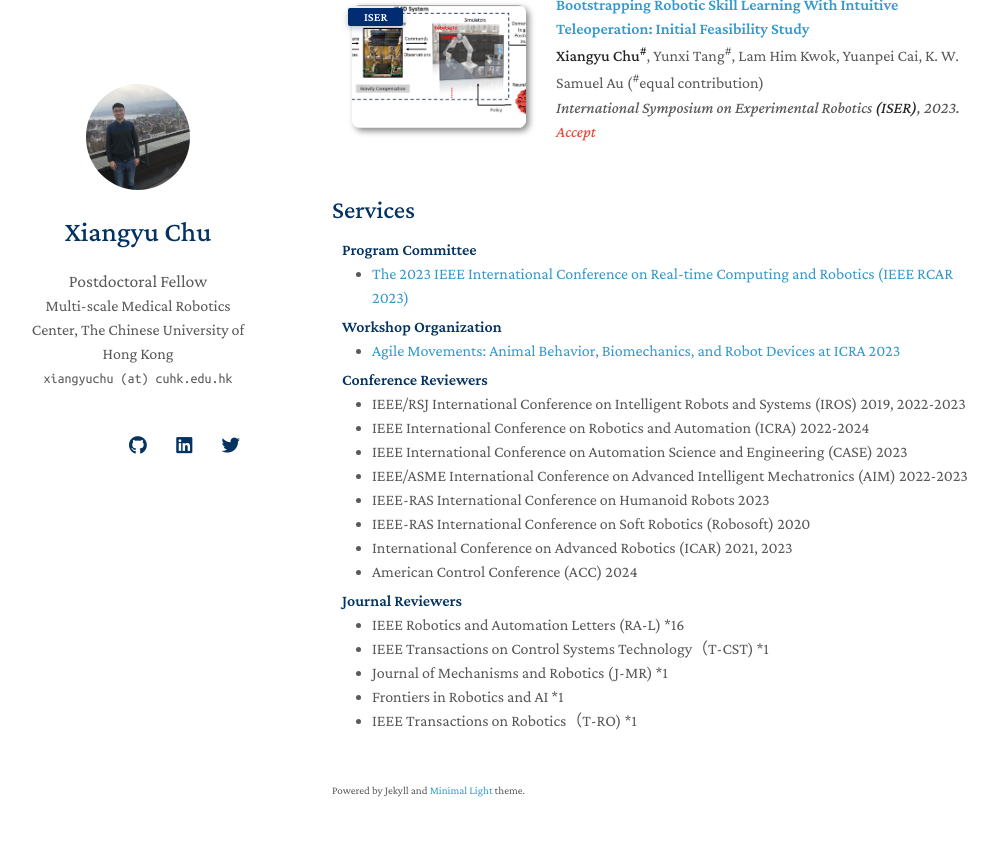
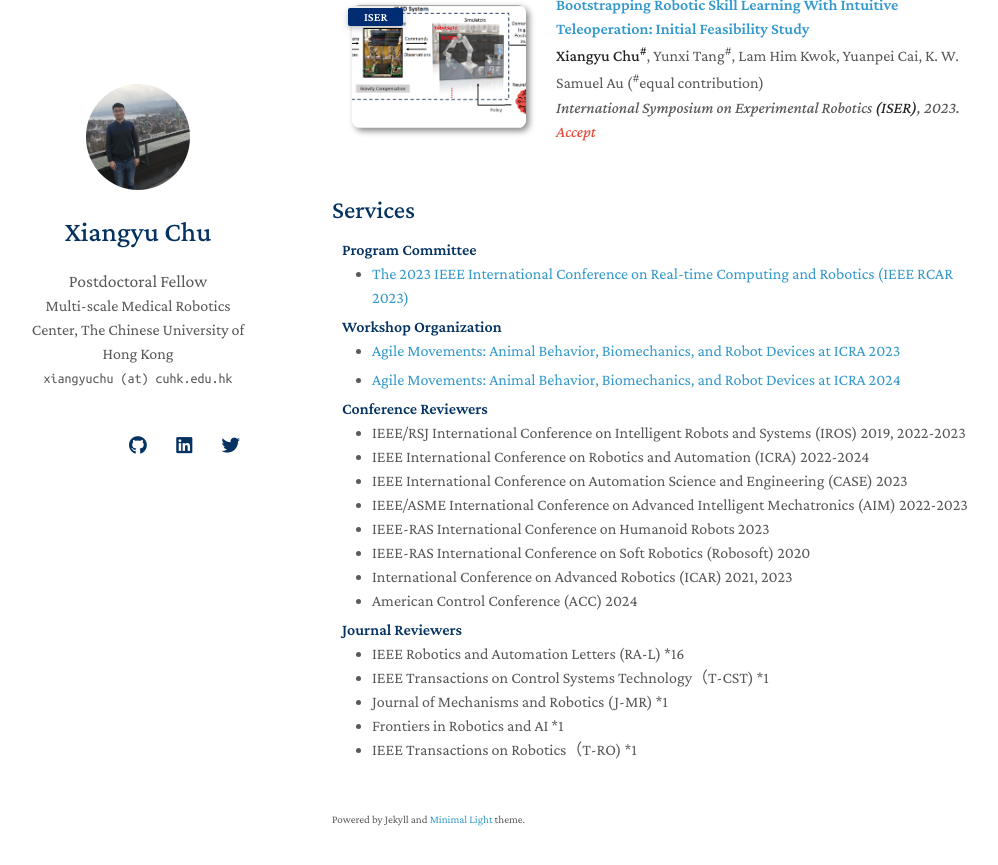
Before and after one commit to xiangyuchu03/xiangyuchu03.github.io, a Jekyll site: the page built from index.md, in a window 1280 px wide and 900 px high, scrolled down 1111 px. Shown: the top 865 px of the window, without its empty margins (138-1136 px from the left). Built offline with Jekyll 4.4.1, drawn with Linux system fonts in a browser that asks for light colours; nearby versions of some CDN libraries; a style sheet for code colours, icons or effects is not loaded; our own code applies the rules of GitHub Pages for plain Markdown files.

Commit message:
Update services.md

```diff
--- a/_includes/services.md
+++ b/_includes/services.md
@@ -10,6 +10,9 @@
 
 <ul style="margin:0 0 5px;">
   <li><a href="https://sites.google.com/view/agilemovement-2023icra"><autocolor></autocolor>Agile Movements: Animal Behavior, Biomechanics, and Robot Devices at ICRA 2023</a></li>
+</ul>
+<ul style="margin:0 0 5px;">
+  <li><a href="https://sites.google.com/view/agilemovement-2023icra"><autocolor></autocolor>Agile Movements: Animal Behavior, Biomechanics, and Robot Devices at ICRA 2024</a></li>
 </ul>
 
 <h4 style="margin:0 10px 0;">Conference Reviewers</h4>
```
